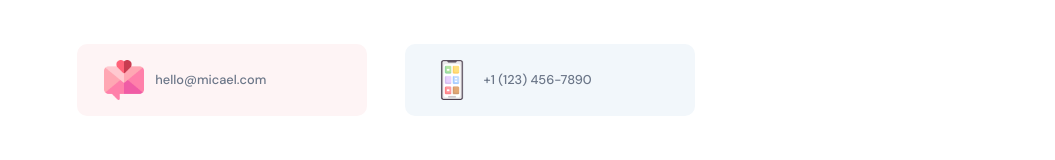
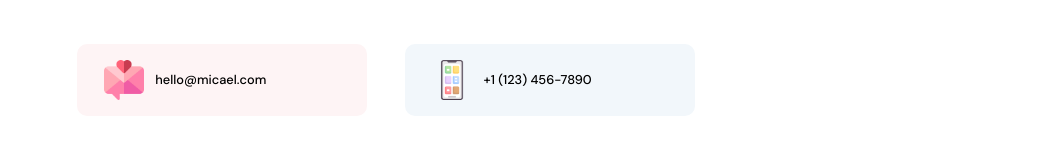
Before and after one commit to marouane-m7b/Portfolio, a React (Create React App) app in the folder frontend_react/: page / in a window 1280 px wide. Shown: the part 4158-4318 px from the top of the page, without its empty margins (225-1280 px from the left). Built offline with nearby package versions, Linux system fonts and the light colour scheme; no server answers.

Commit message:
change send email text color

```diff
--- a/frontend_react/src/container/Footer/Footer.jsx
+++ b/frontend_react/src/container/Footer/Footer.jsx
@@ -42,11 +42,11 @@ const Footer = () => {
       <div className="app__footer-cards">
         <div className="app__footer-card ">
           <img src={images.email} alt="email" />
-          <a href="mailto:hello@micael.com" aria-label={`Send email to hello@micael.com`} className="p-text">hello@micael.com</a>
+          <a href="mailto:marouane.ma7boub@gmail.com" style={{ color: "black" }} aria-label={`Send email to me`} className="p-text">hello@micael.com</a>
         </div>
         <div className="app__footer-card">
           <img src={images.mobile} alt="phone" />
-          <a href="tel:+212706452165" aria-label={`Call +212706452165`} className="p-text">+1 (123) 456-7890</a>
+          <a href="tel:+212706452165" style={{ color: "black" }} aria-label={`Call me`} className="p-text">+1 (123) 456-7890</a>
         </div>
       </div>
       {!isFormSubmitted ? (
```
